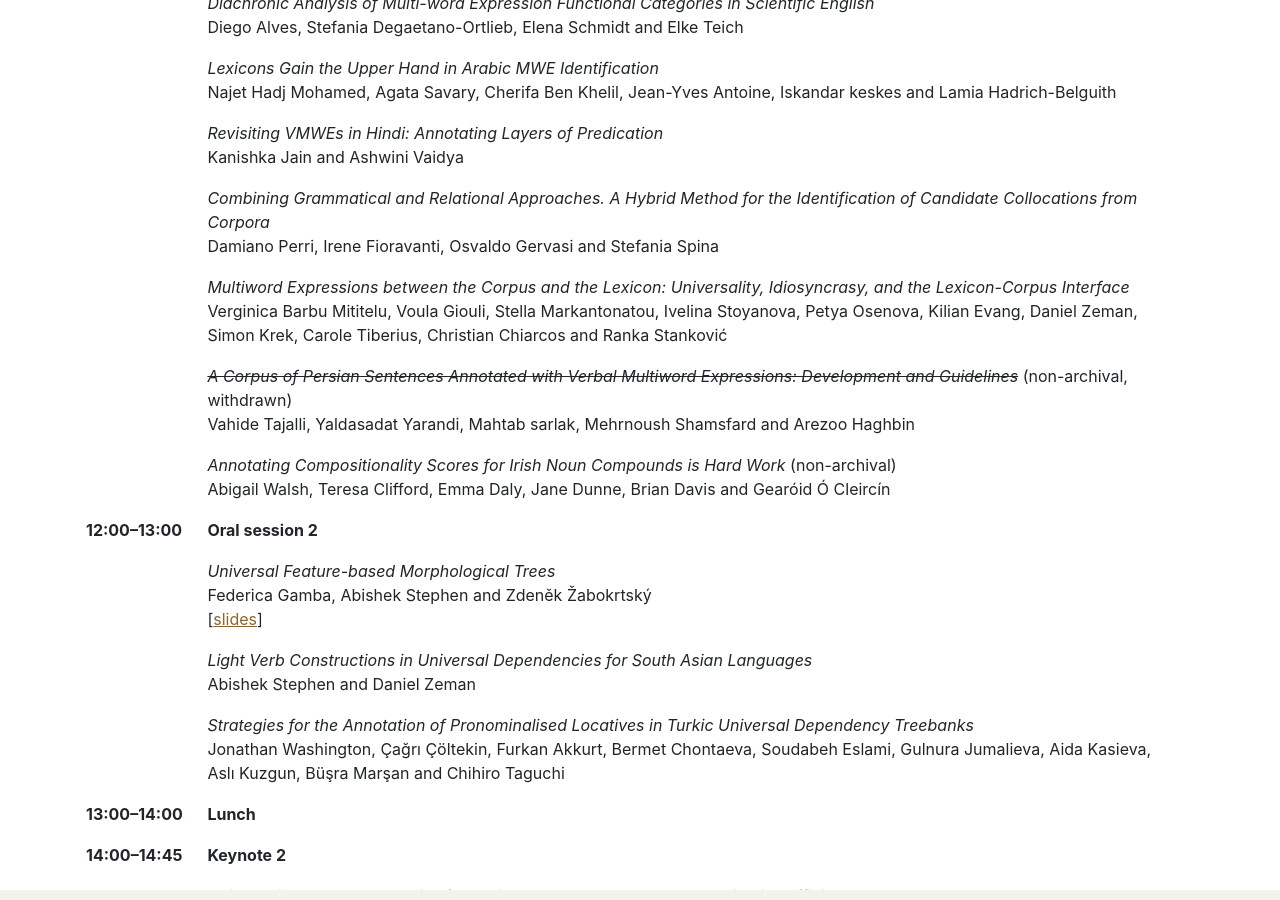
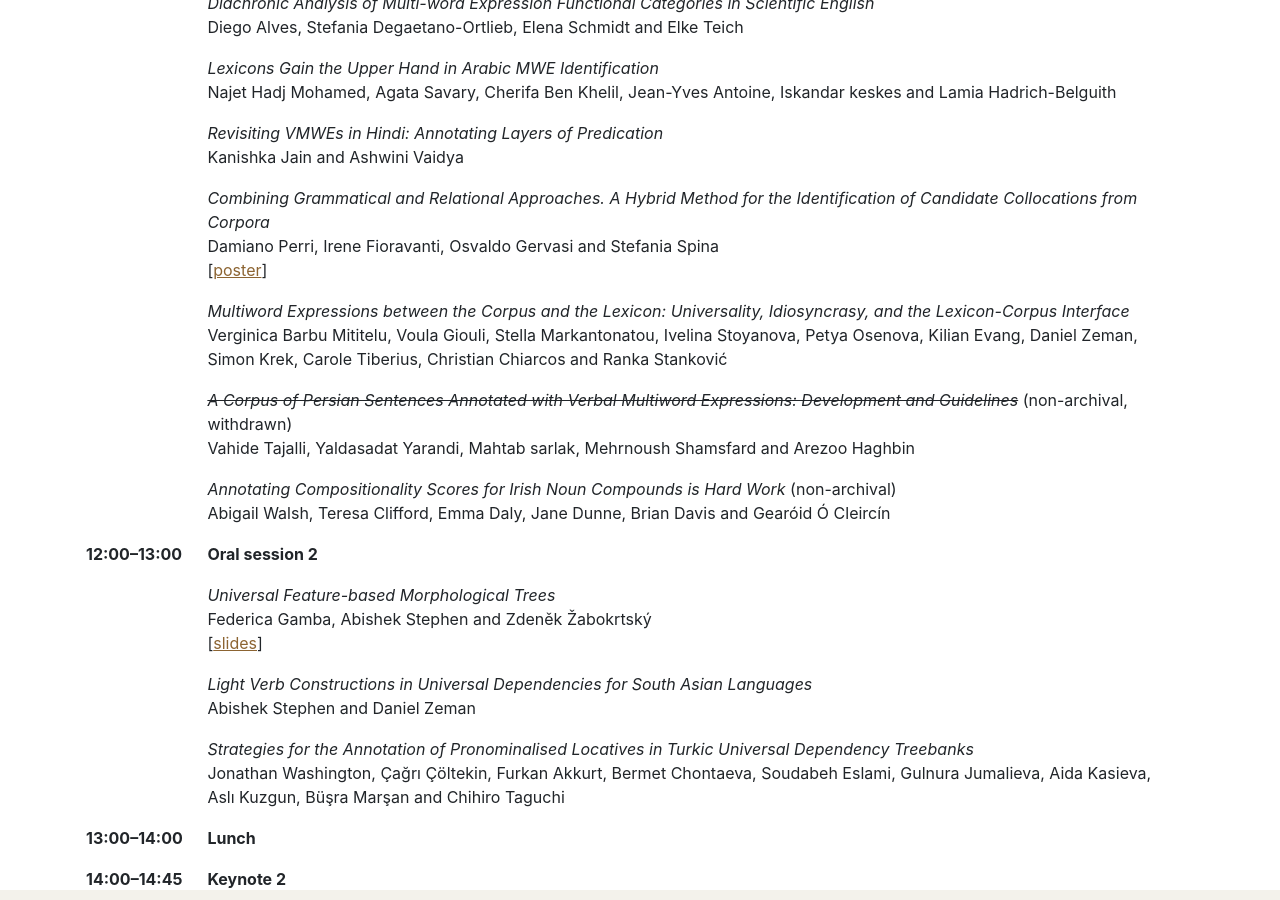
Before and after one commit to multiword/multiword.github.io, a Jekyll site: the page built from mweud2024/index.md, in a window 1280 px wide and 900 px high, scrolled down 2380 px. Built offline with Jekyll 4.4.1, drawn with Linux system fonts in a browser that asks for light colours; comment, search, counter and statistics services are not loaded.

Commit message:
Added poster

```diff
--- a/mweud2024/index.md
+++ b/mweud2024/index.md
@@ -192,6 +192,7 @@
         <td>
             <i>Combining Grammatical and Relational Approaches. A Hybrid Method for the Identification of Candidate Collocations from Corpora</i><br>
             Damiano Perri, Irene Fioravanti, Osvaldo Gervasi and Stefania Spina<br>
+            [<a href="posters/perri-etal-2024-combining-poster.pdf">poster</a>]
         </td>
     </tr>
     <tr>
```
Also changed, not shown: 1 other file.
